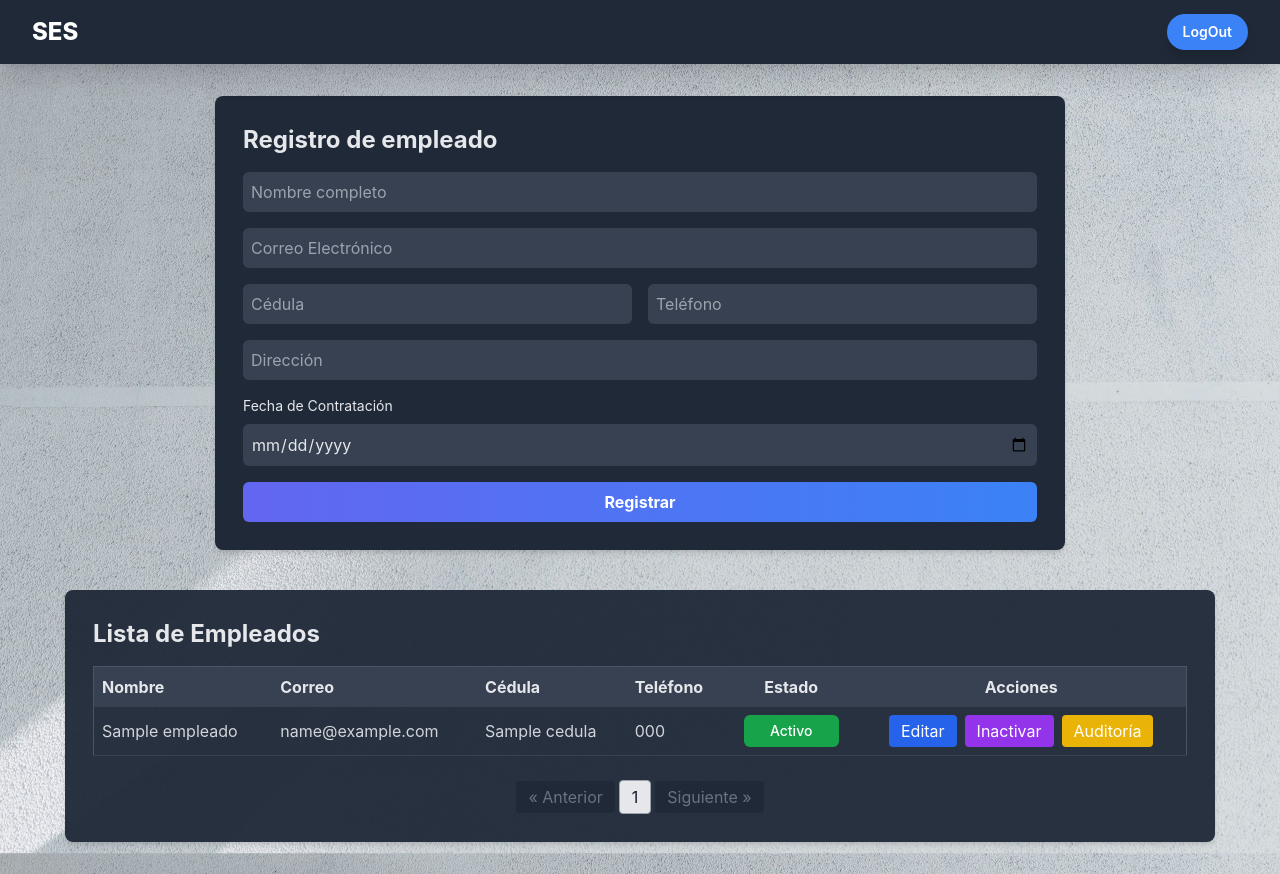
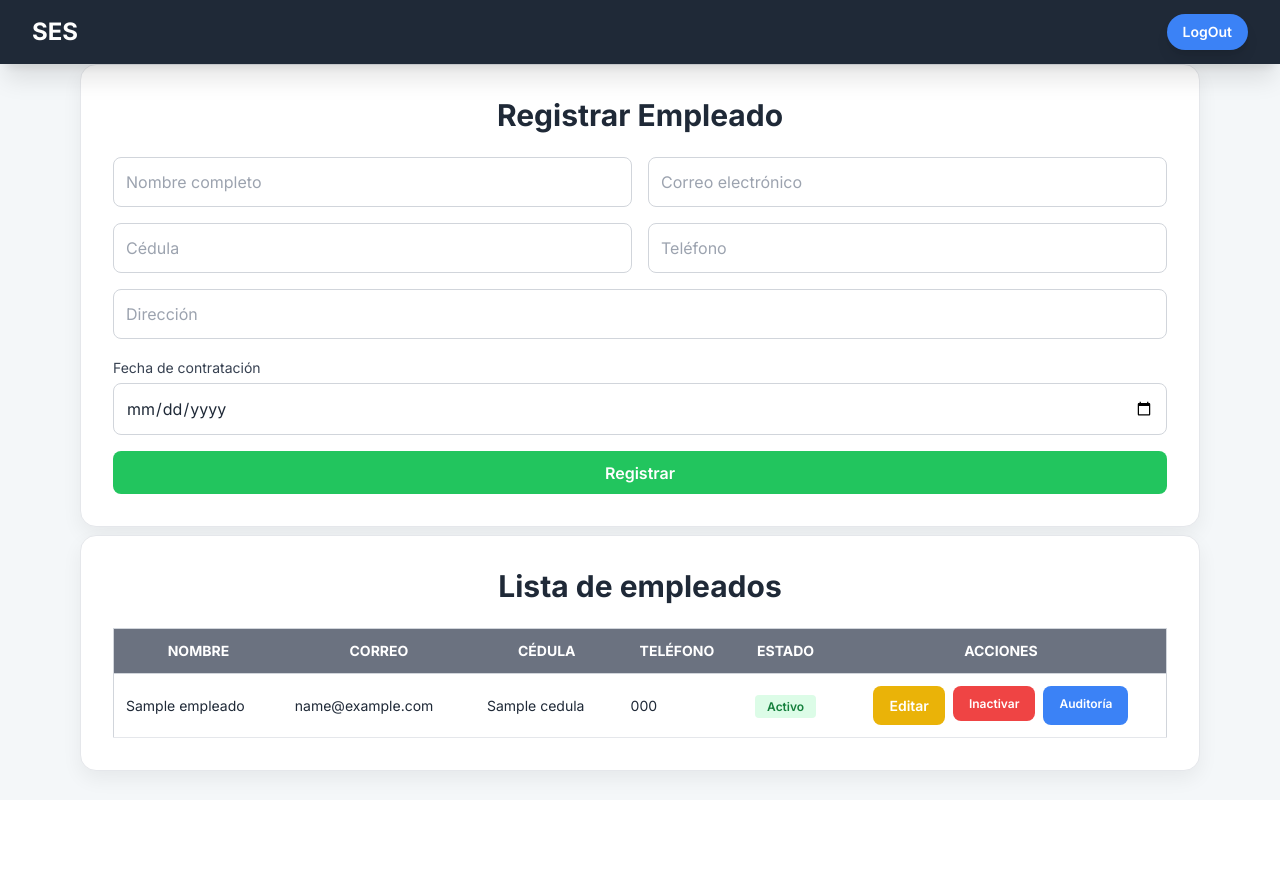
Before and after one commit to juanpablosb04/SESSIS, a Django app: template templates/empleados/empleados.html in a window 1280 px wide. After the commit the page ends 790 px from the top, so only its background shows below. Run offline with Django 5.2, Linux system fonts and the light colour scheme; the template is opened without the code that fills it: most values are stand-ins (such as "Sample title", 1, 10 or a date in 2020); one stand-in notice (Sample message) is shown; some libraries are stand-ins or nearby versions.

Commit message:
Cambio de estilo en Empleado

```diff
--- a/config/settings.py
+++ b/config/settings.py
@@ -90,7 +90,7 @@ DATABASES = {
         'NAME': 'SESSIS',
         'USER': '',
         'PASSWORD': '',
-        'HOST': 'AKILES08CR\\SQLEXPRESS',
+        'HOST': '',
         'PORT': '',
         'OPTIONS': {
             'driver': 'ODBC Driver 17 for SQL Server',
--- a/templates/empleados/empleados.html
+++ b/templates/empleados/empleados.html
@@ -1,5 +1,4 @@
 {% load static %}
-
 <!DOCTYPE html>
 <html lang="es">
 
@@ -8,19 +7,22 @@
   <meta name="viewport" content="width=device-width, initial-scale=1.0" />
   <title>Empleados SES</title>
   <script src="https://cdn.tailwindcss.com"></script>
+  <link href="https://fonts.googleapis.com/css2?family=Inter:wght@300;400;500;600;700&display=swap" rel="stylesheet">
+
   <style>
     body {
-      background-image: url("{% static 'Img/fondo.jpg' %}");
+      background: #f2f3f5;
+      font-family: 'Inter', sans-serif;
+      min-height: 100vh;
+      padding-top: 5rem;
+      color: #1f2937;
+    }
 
-      background-size: cover;
-      background-position: center;
-      background-repeat: no-repeat;
-      background-attachment: fixed;
-      min-height: 100vh;
-
-      padding-top: 4rem;
-      font-family: 'Inter', sans-serif;
-      background-color: #1a1a1a;
+    .card {
+      background: #ffffff;
+      border-radius: 1rem;
+      border: 1px solid #e5e7eb;
+      box-shadow: 0 8px 20px rgba(0, 0, 0, 0.06);
     }
 
     .alert-error {
@@ -48,286 +50,223 @@
       font-weight: 500;
       backdrop-filter: blur(10px);
     }
+
+    .btn {
+      padding: .6rem 1rem;
+      border-radius: .5rem;
+      font-weight: 600;
+      transition: .2s;
+    }
+
+    .btn-primary {
+      background: #2563eb;
+      color: white;
+    }
+
+    .btn-primary:hover {
+      background: #099268;
+    }
+
+    .btn-secondary {
+      background: #6b7280;
+      color: white;
+    }
+
+    .btn-secondary:hover {
+      background: #c92a2a;
+    }
+
+    .btn-danger {
+      background: #dc2626;
+      color: white;
+    }
+
+    .btn-danger:hover {
+      background: #b91c1c;
+    }
+
+    .btn-warning {
+      background: #f59e0b;
+      color: white;
+    }
+
+    .btn-warning:hover {
+      background: #d97706;
+    }
   </style>
 
   {% include "includes/navbar.html" %}
-
 </head>
 
-<body class="text-gray-200">
+<body>
+  <div class="max-w-6xl mx-auto px-4">
 
-  <div class="flex flex-col items-center justify-start py-8">
+    <!-- FORMULARIO -->
+    <div class="card p-8 mb-2">
+      <h2 class="text-3xl font-bold mb-6 text-center">Registrar Empleado</h2>
 
-    <!-- Formulario de Registro -->
-    <div class="w-full max-w-[850px] bg-gray-800 rounded-lg shadow-md p-7 mb-10">
-      <h2 class="text-2xl font-bold text-gray-200 mb-4">Registro de empleado</h2>
       {% if messages %}
       {% for message in messages %}
       {% if 'crear' in message.tags %}
-      {% if 'success' in message.tags %}
       <div class="alert-success">{{ message }}</div>
-      {% else %}
-      <div class="alert-error">{{ message }}</div>
-      {% endif %}
       {% endif %}
       {% endfor %}
       {% endif %}
-      <form method="POST" class="flex flex-col">
+
+      <form method="POST" class="space-y-4">
         {% csrf_token %}
         <input type="hidden" name="action" value="crear">
 
-        <div class="flex space-x-4 mb-4">
-          <input name="nombre_completo" placeholder="Nombre completo" type="text"
-            class="bg-gray-700 text-gray-200 border-0 rounded-md p-2 w-full focus:bg-gray-600 focus:outline-none focus:ring-1 focus:ring-blue-500 transition" />
+        <div class="grid grid-cols-1 md:grid-cols-2 gap-4">
+          <input name="nombre_completo" placeholder="Nombre completo" class="p-3 border border-gray-300 rounded-lg" />
+          <input name="email" type="email" placeholder="Correo electrónico"
+            class="p-3 border border-gray-300 rounded-lg" />
         </div>
 
-        <input name="email" placeholder="Correo Electrónico" type="email"
-          class="bg-gray-700 text-gray-200 border-0 rounded-md p-2 mb-4 focus:bg-gray-600 focus:outline-none focus:ring-1 focus:ring-blue-500 transition" />
-
-        <div class="flex space-x-4 mb-4">
-          <input name="cedula" placeholder="Cédula" type="text"
-            class="bg-gray-700 text-gray-200 border-0 rounded-md p-2 w-1/2 focus:bg-gray-600 focus:outline-none focus:ring-1 focus:ring-blue-500 transition" />
-          <input name="telefono" placeholder="Teléfono" type="text"
-            class="bg-gray-700 text-gray-200 border-0 rounded-md p-2 w-1/2 focus:bg-gray-600 focus:outline-none focus:ring-1 focus:ring-blue-500 transition" />
+        <div class="grid grid-cols-1 md:grid-cols-2 gap-4">
+          <input name="cedula" placeholder="Cédula" class="p-3 border border-gray-300 rounded-lg" />
+          <input name="telefono" placeholder="Teléfono" class="p-3 border border-gray-300 rounded-lg" />
         </div>
 
-        <input name="direccion" placeholder="Dirección" type="text"
-          class="bg-gray-700 text-gray-200 border-0 rounded-md p-2 mb-4 focus:bg-gray-600 focus:outline-none focus:ring-1 focus:ring-blue-500 transition" />
+        <input name="direccion" placeholder="Dirección" class="w-full p-3 border border-gray-300 rounded-lg" />
 
-        <label for="fecha_contratacion" class="text-sm mb-2 text-gray-200">Fecha de Contratación</label>
-        <input name="fecha_contratacion" id="fecha_contratacion" type="date"
-          class="bg-gray-700 text-gray-200 border-0 rounded-md p-2" />
+        <div>
+          <label class="text-sm text-gray-700">Fecha de contratación</label>
+          <input type="date" name="fecha_contratacion" class="mt-1 p-3 border border-gray-300 rounded-lg w-full" />
+        </div>
 
-        <button type="submit"
-          class="bg-gradient-to-r from-indigo-500 to-blue-500 text-white font-bold py-2 px-4 rounded-md mt-4 hover:from-indigo-600 hover:to-blue-600 transition">
-          Registrar
-        </button>
+        <button class="btn btn-primary bg-green-500 w-full">Registrar</button>
       </form>
     </div>
 
-    <!-- Listado -->
-    <div class="w-full max-w-[1150px] bg-gray-800/95 rounded-lg shadow-md p-7">
-      <h2 class="text-2xl font-bold text-gray-200 mb-4">Lista de Empleados</h2>
 
-      <div class="overflow-x-auto">
+    <!-- TABLA -->
+    <div class="card p-8">
+      <h2 class="text-3xl font-bold mb-6 text-center">Lista de empleados</h2>
 
       {% if messages %}
       {% for message in messages %}
       {% if 'editar' in message.tags or 'eliminar' in message.tags or 'cambiar_estado' in message.tags %}
-        {% if 'success' in message.tags %}
-        <div class="alert-success">{{ message }}</div>
-        {% else %}
       <div class="alert-error">{{ message }}</div>
-        {% endif %}
       {% endif %}
       {% endfor %}
       {% endif %}
 
-        <table class="min-w-full table-fixed text-left border border-gray-600">
-          <thead class="bg-gray-700 text-gray-200">
-            <tr>
-              <th class="p-2">Nombre</th>
-              <th class="p-2">Correo</th>
-              <th class="p-2">Cédula</th>
-              <th class="p-2">Teléfono</th>
-              <th class="p-2 text-center">Estado</th>
-              <th class="p-2 text-center">Acciones</th>
+      <div class="overflow-x-auto">
+        <table class="w-full border border-gray-300 rounded-lg text-sm">
+          <thead class="bg-gray-500 text-white border-b border-gray-300">
+            <tr class="uppercase">
+              <th class="p-3">Nombre</th>
+              <th class="p-3">Correo</th>
+              <th class="p-3">Cédula</th>
+              <th class="p-3">Teléfono</th>
+              <th class="p-3 text-center">Estado</th>
+              <th class="p-3 text-center">Acciones</th>
             </tr>
           </thead>
 
-          <tbody class="text-gray-300">
+          <tbody>
             {% for empleado in empleados %}
-            <tr class="border-b border-gray-700">
-              <td class="p-2">{{ empleado.nombre_completo }}</td>
-              <td class="p-2">{{ empleado.email }}</td>
-              <td class="p-2">{{ empleado.cedula }}</td>
-              <td class="p-2">{{ empleado.telefono|default:"—" }}</td>
+            <tr class="border-b border-gray-200">
+              <td class="p-3">{{ empleado.nombre_completo }}</td>
+              <td class="p-3">{{ empleado.email }}</td>
+              <td class="p-3">{{ empleado.cedula }}</td>
+              <td class="p-3">{{ empleado.telefono|default:"—" }}</td>
 
-              <td class="p-2 text-center">
+              <td class="p-3 text-center">
                 {% if empleado.estado %}
-                <span
-                  class="inline-flex items-center justify-center w-[95px] px-3 py-[6px] rounded-md bg-green-600 text-white text-sm font-medium">
-                  Activo
-                </span>
+                <span class="bg-green-100 text-green-700 px-3 py-1 rounded text-xs font-semibold">Activo</span>
                 {% else %}
-                <span
-                  class="inline-flex items-center justify-center w-[95px] px-3 py-[6px] rounded-md bg-red-600 text-white text-sm font-medium">
-                  Inactivo
-                </span>
+                <span class="bg-red-100 text-red-700 px-3 py-1 rounded text-xs font-semibold">Inactivo</span>
                 {% endif %}
               </td>
 
-              <td class="p-2 min-w-[260px]">
-                <div class="flex flex-nowrap justify-center gap-2">
+              <td class="p-3">
+                <div class="flex justify-center gap-2 flex-wrap">
 
-                  <button class="bg-blue-600 hover:bg-blue-700 text-white px-3 py-1 rounded whitespace-nowrap"
-                    data-id="{{ empleado.id_empleado }}" data-nombre="{{ empleado.nombre_completo|escapejs }}"
-                    data-email="{{ empleado.email|escapejs }}" data-cedula="{{ empleado.cedula|escapejs }}"
+                  <button onclick="abrirModalDesdeDataset(this)" data-id="{{ empleado.id_empleado }}"
+                    data-nombre="{{ empleado.nombre_completo|escapejs }}" data-email="{{ empleado.email|escapejs }}"
+                    data-cedula="{{ empleado.cedula|escapejs }}"
                     data-telefono="{{ empleado.telefono|default_if_none:''|escapejs }}"
                     data-direccion="{{ empleado.direccion|default_if_none:''|escapejs }}"
-                    data-fecha="{{ empleado.fecha_contratacion|date:'Y-m-d' }}" onclick="abrirModalDesdeDataset(this)">
-                    Editar
-                  </button>
+                    data-fecha="{{ empleado.fecha_contratacion|date:'Y-m-d' }}"
+                    class="btn bg-yellow-500 text-white">Editar</button>
 
                   <form method="POST" action="{% url 'empleados' %}">
                     {% csrf_token %}
                     <input type="hidden" name="action" value="cambiar_estado">
                     <input type="hidden" name="empleado_id" value="{{ empleado.id_empleado }}">
-                    <button type="submit"
-                      class="bg-purple-600 hover:bg-purple-700 text-white px-3 py-1 rounded whitespace-nowrap **w-[100px]**">
+
+                    <button class="btn btn-secondary text-xs
+           {% if empleado.estado %} bg-red-500 {% else %} bg-green-500 {% endif %}">
                       {% if empleado.estado %} Inactivar {% else %} Activar {% endif %}
                     </button>
                   </form>
 
                   <a href="{% url 'auditoria_empleado' empleado.id_empleado %}"
-                    class="bg-yellow-500 hover:bg-yellow-600 text-white px-3 py-1 rounded whitespace-nowrap">
-                    Auditoría
-                  </a>
+                    class="btn btn-warning bg-blue-500 text-xs">Auditoría</a>
                 </div>
               </td>
             </tr>
             {% empty %}
             <tr>
-              <td colspan="8" class="p-4 text-center text-gray-400">No hay empleados registrados</td>
+              <td colspan="6" class="p-4 text-center text-gray-500">No hay empleados registrados</td>
             </tr>
             {% endfor %}
           </tbody>
         </table>
-
-        <!-- PAGINACION -->
-        <div class="flex justify-center mt-6">
-          <nav class="flex items-center space-x-1">
-
-            <!-- BOTÓN PREVIOUS -->
-            {% if empleados.has_previous %}
-            <a href="?page={{ empleados.previous_page_number }}"
-              class="px-3 py-1 bg-gray-700 text-gray-200 rounded hover:bg-gray-600">
-              « Anterior
-            </a>
-            {% else %}
-            <span class="px-3 py-1 bg-gray-800 text-gray-500 rounded cursor-not-allowed">
-              « Anterior
-            </span>
-            {% endif %}
-
-            <!-- NÚMEROS DE PÁGINAS -->
-            {% for num in empleados.paginator.page_range %}
-            {% if num == empleados.number %}
-            <!-- Página actual -->
-            <span class="px-3 py-1 border border-gray-400 bg-gray-200 text-gray-900 rounded">
-              {{ num }}
-            </span>
-            {% elif num >= empleados.number|add:'-2' and num <= empleados.number|add:'2' %} <!-- Páginas cercanas -->
-              <a href="?page={{ num }}" class="px-3 py-1 bg-gray-700 text-gray-200 rounded hover:bg-gray-600">
-                {{ num }}
-              </a>
-              {% endif %}
-              {% endfor %}
-
-              <!-- BOTÓN NEXT -->
-              {% if empleados.has_next %}
-              <a href="?page={{ empleados.next_page_number }}"
-                class="px-3 py-1 bg-gray-700 text-gray-200 rounded hover:bg-gray-600">
-                Siguiente »
-              </a>
-              {% else %}
-              <span class="px-3 py-1 bg-gray-800 text-gray-500 rounded cursor-not-allowed">
-                Siguiente »
-              </span>
-              {% endif %}
-
-          </nav>
-        </div>
-
       </div>
     </div>
 
 
+    <!-- MODAL EDITAR -->
+    <div id="modal" class="fixed inset-0 bg-black bg-opacity-40 hidden items-center justify-center p-4">
+      <div class="card p-6 w-full max-w-lg">
+        <h3 class="text-2xl font-bold mb-4 text-center">Editar empleado</h3>
 
-    <!-- Modal Editar -->
-    <div id="modal" class="fixed inset-0 bg-black bg-opacity-50 hidden items-center justify-center">
-      <div class="bg-gray-900 rounded-lg p-6 w-full max-w-lg">
-        <h3 class="text-xl font-bold mb-4 text-white">Editar Empleado</h3>
-        <form id="form-editar" class="flex flex-col space-y-4" method="POST">
+        <form id="form-editar" method="POST" class="space-y-3">
           {% csrf_token %}
           <input type="hidden" name="action" value="editar">
           <input type="hidden" name="empleado_id" id="id_empleado">
 
-          <input name="nombre_completo" id="edit_nombre" placeholder="Nombre completo" type="text"
-            class="bg-gray-700 text-gray-200 border-0 rounded-md p-2 focus:bg-gray-600" />
+          <input id="edit_nombre" name="nombre_completo" class="w-full p-3 border border-gray-300 rounded-lg" />
+          <input id="edit_email" name="email" type="email" class="w-full p-3 border border-gray-300 rounded-lg" />
+          <input id="edit_cedula" name="cedula" class="w-full p-3 border border-gray-300 rounded-lg" />
+          <input id="edit_telefono" name="telefono" class="w-full p-3 border border-gray-300 rounded-lg" />
+          <input id="edit_direccion" name="direccion" class="w-full p-3 border border-gray-300 rounded-lg" />
+          <input id="edit_fecha" name="fecha_contratacion" type="date"
+            class="w-full p-3 border border-gray-300 rounded-lg" />
 
-          <input name="email" id="edit_email" placeholder="Correo Electrónico" type="email"
-            class="bg-gray-700 text-gray-200 border-0 rounded-md p-2 focus:bg-gray-600" />
-
-          <input name="cedula" id="edit_cedula" placeholder="Cédula" type="text"
-            class="bg-gray-700 text-gray-200 border-0 rounded-md p-2 focus:bg-gray-600" />
-
-          <input name="telefono" id="edit_telefono" placeholder="Teléfono" type="text"
-            class="bg-gray-700 text-gray-200 border-0 rounded-md p-2 focus:bg-gray-600" />
-
-          <input name="direccion" id="edit_direccion" placeholder="Dirección" type="text"
-            class="bg-gray-700 text-gray-200 border-0 rounded-md p-2 focus:bg-gray-600" />
-
-          <input name="fecha_contratacion" id="edit_fecha" type="date"
-            class="bg-gray-700 text-gray-200 border-0 rounded-md p-2 focus:bg-gray-600" />
-
-          <div class="flex justify-end gap-2 pt-4">
-            <button type="button" onclick="cerrarModal()"
-              class="bg-gray-600 hover:bg-gray-700 text-white font-semibold py-1 px-4 rounded">
-              Cancelar
-            </button>
-            <button type="submit" class="bg-blue-600 hover:bg-blue-700 text-white font-semibold py-1 px-4 rounded">
-              Guardar
-            </button>
+          <div class="flex justify-end gap-3 pt-3">
+            <button type="button" onclick="cerrarModal()" class="btn btn-secondary">Cancelar</button>
+            <button class="btn btn-primary">Guardar</button>
           </div>
         </form>
       </div>
+    </div>
+  </div>
 
   <script>
-
     function abrirModalDesdeDataset(btn) {
       document.getElementById('modal').classList.remove('hidden');
       document.getElementById('modal').classList.add('flex');
 
-          document.getElementById('id_empleado').value = btn.dataset.id || '';
-          document.getElementById('edit_nombre').value = btn.dataset.nombre || '';
-          document.getElementById('edit_email').value = btn.dataset.email || '';
-          document.getElementById('edit_cedula').value = btn.dataset.cedula || '';
-          document.getElementById('edit_telefono').value = btn.dataset.telefono || '';
-          document.getElementById('edit_direccion').value = btn.dataset.direccion || '';
-          document.getElementById('edit_fecha').value = btn.dataset.fecha || '';
+      document.getElementById('id_empleado').value = btn.dataset.id;
+      document.getElementById('edit_nombre').value = btn.dataset.nombre;
+      document.getElementById('edit_email').value = btn.dataset.email;
+      document.getElementById('edit_cedula').value = btn.dataset.cedula;
+      document.getElementById('edit_telefono').value = btn.dataset.telefono;
+      document.getElementById('edit_direccion').value = btn.dataset.direccion;
+      document.getElementById('edit_fecha').value = btn.dataset.fecha;
     }
 
     function cerrarModal() {
-          const m = document.getElementById('modal');
-          m.classList.add('hidden');
-          m.classList.remove('flex');
-
-          function abrirModal(id, nombre, email, cedula, telefono, direccion, fecha) {
-            document.getElementById('modal').classList.remove('hidden');
-            document.getElementById('modal').classList.add('flex');
-
-            document.getElementById('id_empleado').value = id;
-            document.getElementById('edit_nombre').value = nombre;
-            document.getElementById('edit_email').value = email;
-            document.getElementById('edit_cedula').value = cedula;
-            document.getElementById('edit_telefono').value = telefono;
-            document.getElementById('edit_direccion').value = direccion;
-            document.getElementById('edit_fecha').value = fecha;
-          }
-
-          function cerrarModal() {
-            document.getElementById('modal').classList.add('hidden');
-            document.getElementById('modal').classList.remove('flex');
-
-          }
-
-          function confirmarEliminar() {
-            return confirm("¿Seguro que quieres eliminar este empleado?");
-          }
-
+      const modal = document.getElementById('modal');
+      modal.classList.add('hidden');
+      modal.classList.remove('flex');
     }
   </script>
+
 </body>
 
 </html>
```
Also changed, not shown: media/incidentes/Walkie-talkies.webp (added), media/incidentes/Walkie-talkies_SBnvINi.webp (added). Lines whose indentation alone changed are shown as unchanged.
